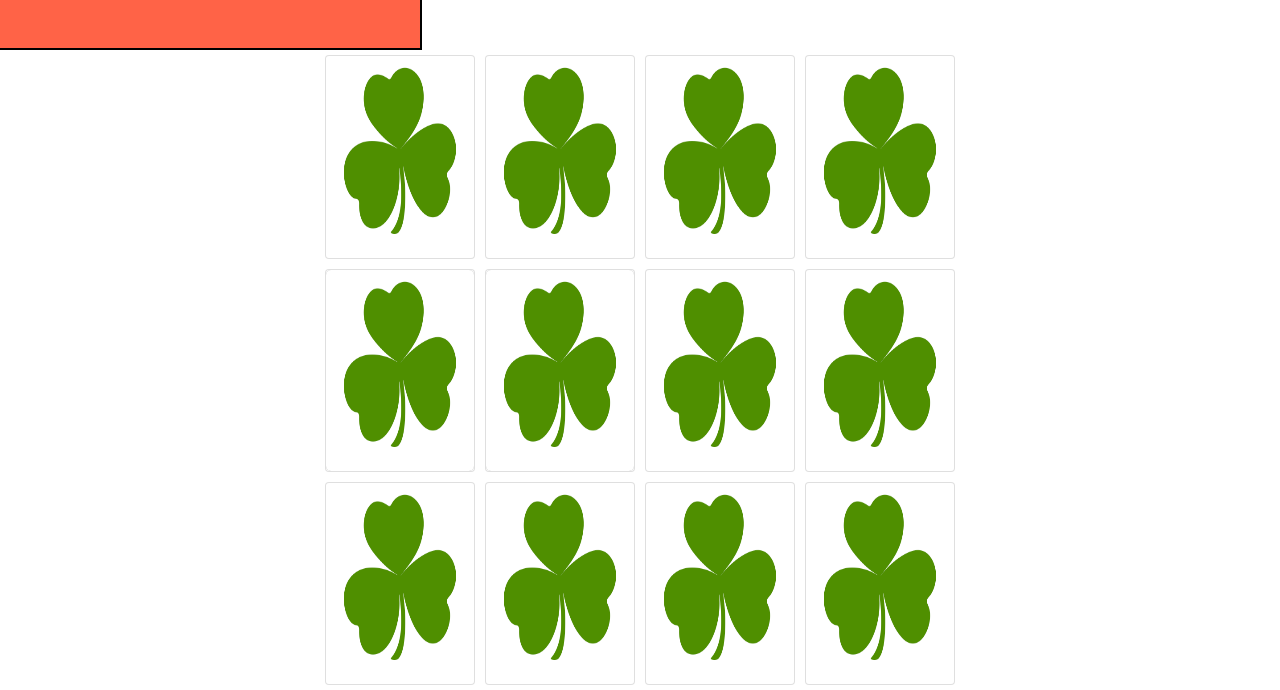
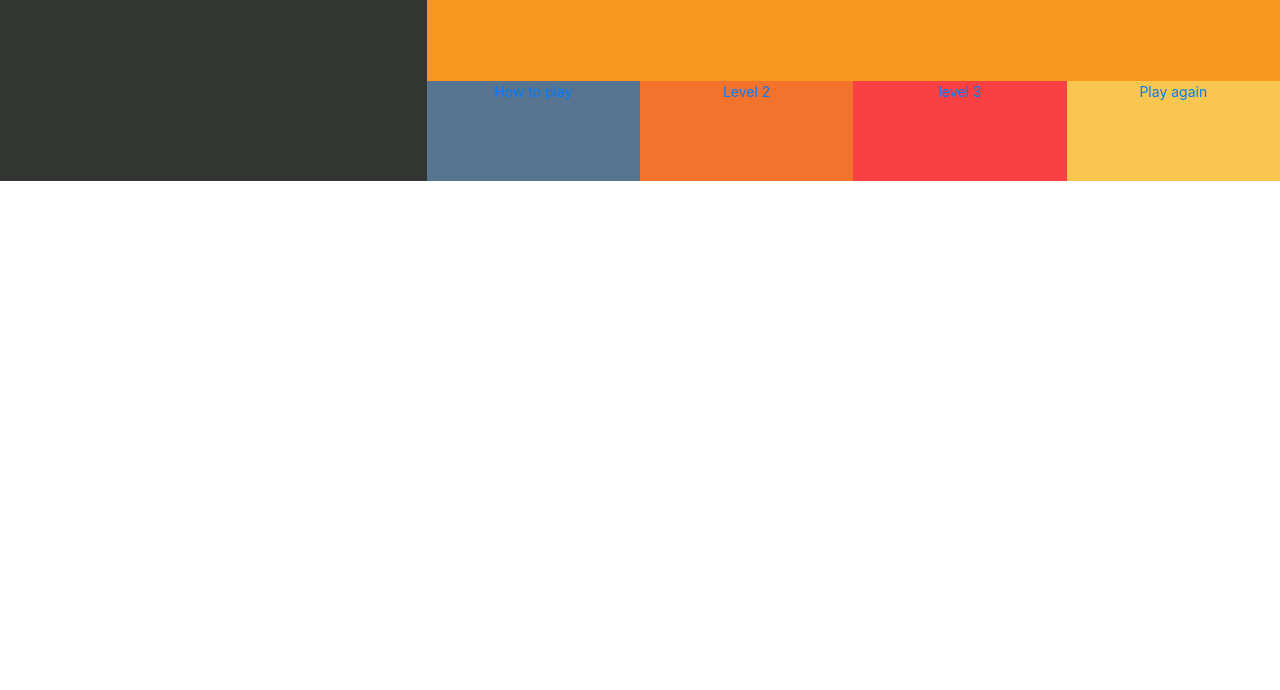
Before and after one commit to Cau-Correa/MS-Project2, a plain HTML site: page index.html in a window 1280 px wide. Shown: the part 119-809 px from the top of the page. Drawn offline with nearby package versions, Linux system fonts and the light colour scheme.

Commit message:
add navbar and styling

```diff
--- a/index.html
+++ b/index.html
@@ -13,18 +13,39 @@
 </head>
 <body>
     <header>
-        <div class="row">
-            <a class="col-md-4 game-level"><h1 class="memory-game-title">Memory Game</h1></a>
+        <div class="row no-gutters">
+            <a class="col-md-4 title-bg-color">
+                <h1 class="memory-game-title">Memory Game</h1>
+            </a>
             <div class="col-md-8">
-                <div class="row title-bg-color">
+                <div class="row game-level no-gutters l1-menu-color">
                     <div class="col heading">
-                        <h2>Level 1</h2><br><h3>12 cards</h3>
+                        <h2>Level 1 - 12 cards</h2>
+                    </div>
+                </div>
+                <div class="row no-gutters">
+                    <div class="col">
+                        <ul id="nav" class="list-inline menucontainer">
+                            <li class="col-6 col-sm-3 htp-menu-color list-inline-item memuitem">
+                                <a href="#"><span>How to play</span></a>
+                            </li>
+                            <li class="col-6 col-sm-3 l2-menu-color list-inline-item memuitem">
+                                <a href="#"><span>Level 2</span></a>
+                            </li>
+                            <li class="col-6 col-sm-3 l3-menu-color list-inline-item memuitem">
+                                <a href="#"><span>level 3</span></a>
+                            </li>
+                            <li class="col-6 col-sm-3 pa-menu-color list-inline-item memuitem">
+                                <a href="#"><span>Play again</span></a>
+                            </li>
+                        </ul>
+
                     </div>
                 </div>
             </div>
         </div>
     </header>
-    <section class="game">
+    <!--<section class="game">
             <div class="card">
                 <img class="front" src="image/ladybug.png" alt="Alien front card">
                 <img class="back" src="image/shamrock.png" alt="Shamrock back card">
@@ -84,7 +105,7 @@
                 <img class="front" src="image/star.png" alt="Star front card">
                 <img class="back" src="image/shamrock.png" alt="Shamrock back card">
             </div>
-    </section>
+    </section> -->
     <section>
 
     </section>
--- a/style.css
+++ b/style.css
@@ -1,15 +1,41 @@
 @import url('https://fonts.googleapis.com/css2?family=Lato:wght@400;900&display=swap');
 
 .title-bg-color {
-    background-color: #8f5eeb;
+    background-color: #333533;
+}
+.htp-menu-color {
+    background-color: #577590;
 }
 
-header {
+.l1-menu-color {
+    background-color: #F8961E;
+}
+
+.l2-menu-color {
+    background-color: #F3722C;
+}
+
+.l3-menu-color {
+    background-color: #F94144;
+}
+
+.pa-menu-color {
+    background-color: #F9c74F;;
+}
+
+.memuitem {
+    height: 100px;
+    text-align: center;
+    padding: 0;
+}
+
+.header {
     margin: 0;
 }
 
 .heading {
     margin-left: 50px;
+    height: 200px;
 }
 
 .memory-game-title {
@@ -17,14 +43,29 @@ header {
     font-weight: 400;
     font-size: 46px;
     margin-top: 20px;
-    margin-bottom: 90px;
-    color: #fff;
+    margin-bottom: 50px;
+    color: whitesmoke;
+    height: 200px;
 }
 
-.game-level{
-    background-color: tomato;
-    border: 2px solid black;
+.game-level {
     text-align: center;
+    color: whitesmoke;
+}
+
+.list-inline-item:not(:last-child) {
+    margin: 0;
+}
+
+.menucontainer {
+    font-size: 0;
+    margin: 0;
+    border: 0;
+}
+
+#nav li {
+    font-size: 14px;
+    padding: 0;
 }
 
 .game {
```
